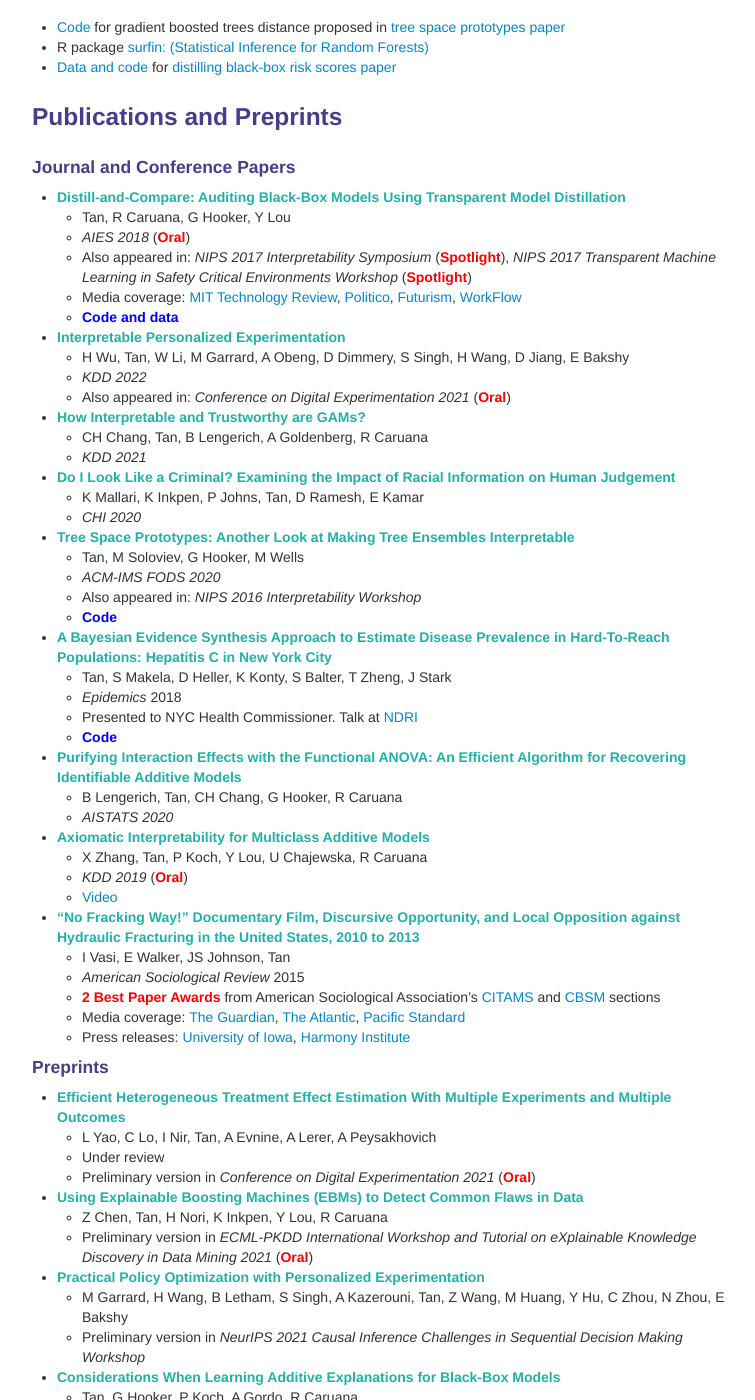
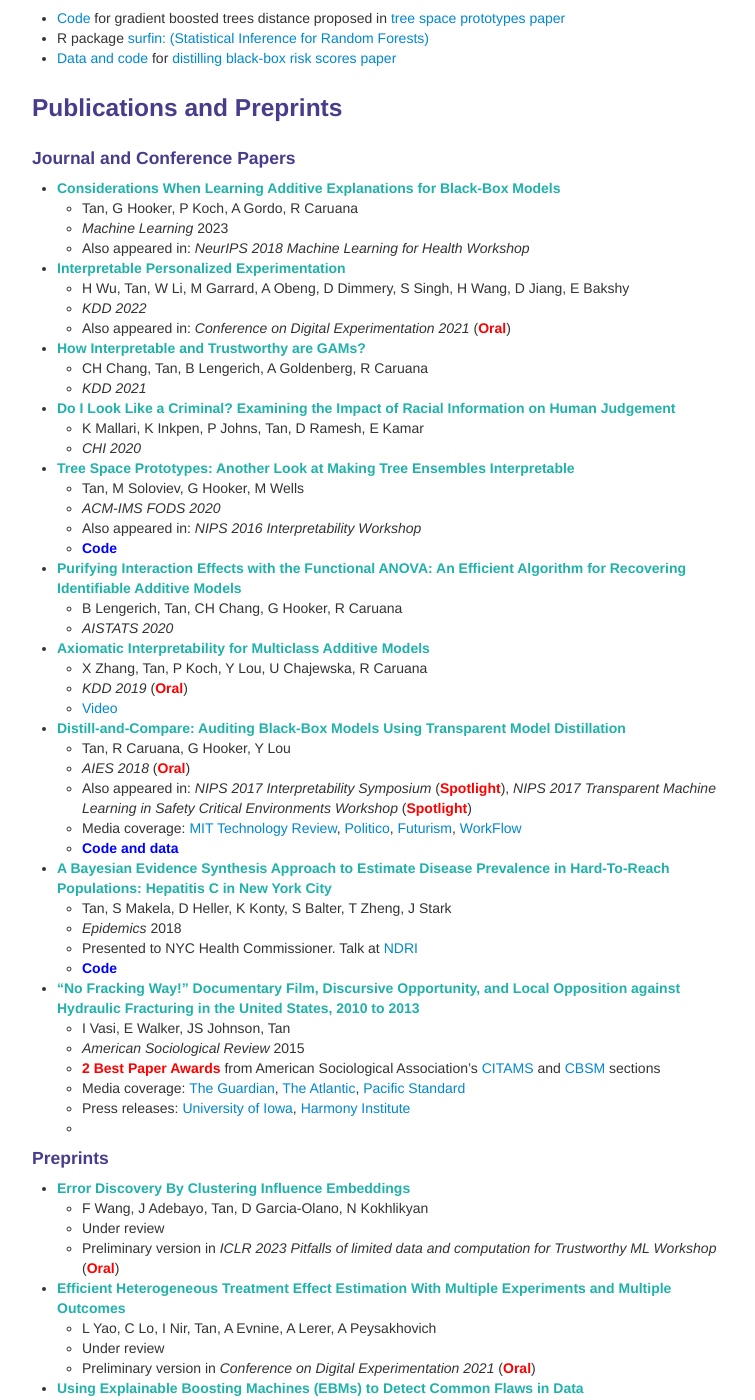
Before and after one commit to shftan/shftan.github.io, a Jekyll site: the page built from index.md, in a window 1280 px wide and 1400 px high, scrolled down 1024 px. Shown: the whole window, without its empty margins (258-1013 px from the left). Built offline with Jekyll 4.4.1, drawn with Linux system fonts in a browser that asks for light colours; part of the change alters nothing that is shown; some of the changed text lies outside the part shown.

Commit message:
Update index.md

```diff
--- a/index.md
+++ b/index.md
@@ -18,19 +18,19 @@ keywords: Sarah Tan, Facebook, Cornell, UCSF, statistics, interpretability, caus
         </div>
 
         <div class="span8">
-                <p>I am a research scientist in Responsible AI, working on fairness and experimentation topics. I am also interested in causal inference and interpretability. I received my PhD in Statistics from <a href="https://stat.cornell.edu/">Cornell University</a>, where I was advised by <a href="http://faculty.bscb.cornell.edu/~hooker/">Giles Hooker</a> and <a href="https://courses.cit.cornell.edu/mtw1/">Martin Wells</a>, with <a href="https://www.cs.cornell.edu/people/tj/">Thorsten Joachims</a> and <a href="https://www.microsoft.com/en-us/research/people/rcaruana/">Rich Caruana</a> on my committee. I co-founded the <a href="https://www.trustworthyml.org/">Trustworthy ML Initiative</a>.</p>
+                <p>I am a research scientist in Responsible AI, working on fairness and experimentation topics. I am also interested in causal inference, interpretability, and healthcare. I received my PhD in Statistics from <a href="https://stat.cornell.edu/">Cornell University</a>, where I was advised by <a href="http://faculty.bscb.cornell.edu/~hooker/">Giles Hooker</a> and <a href="https://courses.cit.cornell.edu/mtw1/">Martin Wells</a>, with <a href="https://www.cs.cornell.edu/people/tj/">Thorsten Joachims</a> and <a href="https://www.microsoft.com/en-us/research/people/rcaruana/">Rich Caruana</a> on my committee. I co-founded the <a href="https://www.trustworthyml.org/">Trustworthy ML Initiative</a> and am president of Women in Machine Learning (WiML). Currently, I also hold a Visiting Scientist appointment at Cornell University.</p>
 
-<p>Previously, I studied at Berkeley and Columbia, and worked in public policy in NYC, including the health department and public hospitals system. I was also a <a href="http://www.dssgfellowship.org/">Data Science for Social Good</a> fellow. I was fortunate to spend summers at Microsoft Research, working with <a href="https://www.microsoft.com/en-us/research/people/rcaruana/">Rich Caruana</a>, <a href="https://www.microsoft.com/en-us/research/people/kori/">Kori Inkpen</a>, and <a href="https://www.microsoft.com/en-us/research/people/eckamar/">Ece Kamar</a>. Towards the end of my PhD studies, I was a visiting student and bioinformatics programmer at <a href="https://epibiostat.ucsf.edu/">UCSF</a> medical school.</p>
+<p>Previously, I studied at Berkeley and Columbia, and worked in public policy in NYC, including the health department and public hospitals system. I was also a <a href="http://www.dssgfellowship.org/">Data Science for Social Good</a> fellow. I was fortunate to spend summers at Microsoft Research, working with <a href="https://www.microsoft.com/en-us/research/people/rcaruana/">Rich Caruana</a>, <a href="https://www.microsoft.com/en-us/research/people/kori/">Kori Inkpen</a>, and <a href="https://www.microsoft.com/en-us/research/people/eckamar/">Ece Kamar</a>. Towards the end of my PhD studies, I was a visiting student and bioinformatics programmer at <a href="https://epibiostat.ucsf.edu/">UCSF</a> medical school. I joined Facebook (now Meta) after completing my PhD, and worked in Core Data Science before moving to Responsible AI.</p>
 
         </div>
 </div>
 
 <div class="row-fluid" id="contact"><h3>Contact</h3></div>
-I'm currently based in Seattle. You can reach me at shftan@gmail.com.
+I'm currently based in Seattle. You can reach me at ht395@cornell.edu.
 
 <div class="row-fluid" id="news"><h3>News</h3>
 </div>
-- 1/23: Have a new preprint coming out on "Error Discovery By Clustering Influence Embeddings", with Fulton Wang, Julius Adebayo, Diego Garcia-Olano, and Narine Kokhlikyan. It was fun to work on comparing influence embeddings and CLIP embeddings on different neural net architectures. We are excited to share our preprint soon!
+- 1/23: Starting a Visiting Scientist appointment at Cornell University.
 - 1/23: I have been elected president of the [Women in Machine Learning](https://wimlworkshop.org) organization (WiML).
 - 1/23: I will be the Tutorial Chair for [FAccT 2023](https://facctconference.org/2023/index.html).
 - 9/21: I will be the Diversity & Inclusion Chair for [AISTATS 2022](http://aistats.org/aistats2022/).
@@ -56,12 +56,10 @@ For other news, click <a class="paper" href="oldernews.html">here</a>.
 <div class="row-fluid" id="publications"><h3>Publications and Preprints</h3>
 </div>
 <h4>Journal and Conference Papers</h4>
-- <a class="paper" href="https://arxiv.org/abs/1710.06169">Distill-and-Compare: Auditing Black-Box Models Using Transparent Model Distillation</a>
-   - Tan, R Caruana, G Hooker, Y Lou
-   - _AIES 2018_ (<span class="highlight">Oral</span>)
-   - Also appeared in: _NIPS 2017 Interpretability Symposium_ (<span class="highlight">Spotlight</span>), _NIPS 2017 Transparent Machine Learning in Safety Critical Environments Workshop_ (<span class="highlight">Spotlight</span>)
-   - Media coverage: [MIT Technology Review](https://www.technologyreview.com/s/609338/new-research-aims-to-solve-the-problem-of-ai-bias-in-black-box-algorithms/), [Politico](https://www.politico.com/agenda/story/2018/02/07/algorithmic-bias-software-recommendations-000631), [Futurism](https://futurism.com/ai-bias-black-box/), [WorkFlow](https://www.servicenow.com/workflow/algorithmic-audit.html)
-   - <a class="resource" href="https://github.com/shftan/auditblackbox">Code and data</a>
+- <a class="paper" href="https://arxiv.org/abs/1801.08640">Considerations When Learning Additive Explanations for Black-Box Models</a>
+   - Tan, G Hooker, P Koch, A Gordo, R Caruana
+   - _Machine Learning_ 2023
+   - Also appeared in: _NeurIPS 2018 Machine Learning for Health Workshop_
 - <a class="paper" href="https://arxiv.org/abs/2111.03267">Interpretable Personalized Experimentation</a>
    - H Wu, Tan, W Li, M Garrard, A Obeng, D Dimmery, S Singh, H Wang, D Jiang, E Bakshy
    - _KDD 2022_
@@ -77,11 +75,6 @@ For other news, click <a class="paper" href="oldernews.html">here</a>.
    - _ACM-IMS FODS 2020_
    - Also appeared in: _NIPS 2016 Interpretability Workshop_
    - <a class="resource" href="https://github.com/shftan/tree_ensemble_distance">Code</a>
-- <a class="paper" href="https://www.sciencedirect.com/science/article/pii/S1755436516300755">A Bayesian Evidence Synthesis Approach to Estimate Disease Prevalence in Hard-To-Reach Populations: Hepatitis C in New York City</a>
-   - Tan, S Makela, D Heller, K Konty, S Balter, T Zheng, J Stark
-   - _Epidemics_ 2018
-   - Presented to NYC Health Commissioner. Talk at [NDRI](http://www.ndri.org)
-   - <a class="resource" href="https://www.sciencedirect.com/science/article/pii/S1755436516300755?via%3Dihub#sec0190">Code</a>
 - <a class="paper" href="http://proceedings.mlr.press/v108/lengerich20a/lengerich20a.pdf">Purifying Interaction Effects with the Functional ANOVA: An Efficient Algorithm for Recovering Identifiable Additive Models</a>
    - B Lengerich, Tan, CH Chang, G Hooker, R Caruana
    - _AISTATS 2020_
@@ -89,13 +82,29 @@ For other news, click <a class="paper" href="oldernews.html">here</a>.
    - X Zhang, Tan, P Koch, Y Lou, U Chajewska, R Caruana
    - _KDD 2019_ (<span class="highlight">Oral</span>)
    - [Video](https://drive.google.com/file/d/14ECmVDOfW0kOBra68ZSHoeSq8nGdePF5/view?usp=sharing)
+- <a class="paper" href="https://arxiv.org/abs/1710.06169">Distill-and-Compare: Auditing Black-Box Models Using Transparent Model Distillation</a>
+   - Tan, R Caruana, G Hooker, Y Lou
+   - _AIES 2018_ (<span class="highlight">Oral</span>)
+   - Also appeared in: _NIPS 2017 Interpretability Symposium_ (<span class="highlight">Spotlight</span>), _NIPS 2017 Transparent Machine Learning in Safety Critical Environments Workshop_ (<span class="highlight">Spotlight</span>)
+   - Media coverage: [MIT Technology Review](https://www.technologyreview.com/s/609338/new-research-aims-to-solve-the-problem-of-ai-bias-in-black-box-algorithms/), [Politico](https://www.politico.com/agenda/story/2018/02/07/algorithmic-bias-software-recommendations-000631), [Futurism](https://futurism.com/ai-bias-black-box/), [WorkFlow](https://www.servicenow.com/workflow/algorithmic-audit.html)
+   - <a class="resource" href="https://github.com/shftan/auditblackbox">Code and data</a>
+- <a class="paper" href="https://www.sciencedirect.com/science/article/pii/S1755436516300755">A Bayesian Evidence Synthesis Approach to Estimate Disease Prevalence in Hard-To-Reach Populations: Hepatitis C in New York City</a>
+   - Tan, S Makela, D Heller, K Konty, S Balter, T Zheng, J Stark
+   - _Epidemics_ 2018
+   - Presented to NYC Health Commissioner. Talk at [NDRI](http://www.ndri.org)
+   - <a class="resource" href="https://www.sciencedirect.com/science/article/pii/S1755436516300755?via%3Dihub#sec0190">Code</a>
 - <a class="paper" href="http://journals.sagepub.com/doi/abs/10.1177/0003122415598534">"No Fracking Way!" Documentary Film, Discursive Opportunity, and Local Opposition against Hydraulic Fracturing in the United States, 2010 to 2013</a>
    - I Vasi, E Walker, JS Johnson, Tan
    - _American Sociological Review_ 2015
    - <span class="highlight">2 Best Paper Awards</span> from American Sociological Association's [CITAMS](https://citams.org/citasa-awards) and [CBSM](http://cbsm-asa.org/awards) sections
    - Media coverage: [The Guardian](https://www.theguardian.com/environment/2015/sep/02/gasland-hbo-documentary-fracking-opposition), [The Atlantic](https://www.theatlantic.com/entertainment/archive/2017/02/a-common-theme-for-this-years-oscar-nominated-documentaries/517638/), [Pacific Standard](https://psmag.com/environment/a-fracking-effective-film)
    - Press releases: [University of Iowa](http://www.newswise.com/articles/the-power-of-film), [Harmony Institute](https://harmonylabs.org/gasland)
+   -
 <h4>Preprints</h4>
+- <span class="paper">Error Discovery By Clustering Influence Embeddings</span>
+   - F Wang, J Adebayo, Tan, D Garcia-Olano, N Kokhlikyan
+   - Under review
+   - Preliminary version in _ICLR 2023 Pitfalls of limited data and computation for Trustworthy ML Workshop_ (<span class="highlight">Oral</span>)
 - <a class="paper" href="https://arxiv.org/abs/2206.04907">Efficient Heterogeneous Treatment Effect Estimation With Multiple Experiments and Multiple Outcomes</a>
    - L Yao, C Lo, I Nir, Tan, A Evnine, A Lerer, A Peysakhovich
    - Under review
@@ -106,10 +115,6 @@ For other news, click <a class="paper" href="oldernews.html">here</a>.
 - <span class="paper">Practical Policy Optimization with Personalized Experimentation</span>
    - M Garrard, H Wang, B Letham, S Singh, A Kazerouni, Tan, Z Wang, M Huang, Y Hu, C Zhou, N Zhou, E Bakshy
    - Preliminary version in _NeurIPS 2021 Causal Inference Challenges in Sequential Decision Making Workshop_
-- <a class="paper" href="https://arxiv.org/abs/1801.08640">Considerations When Learning Additive Explanations for Black-Box Models</a>
-   - Tan, G Hooker, P Koch, A Gordo, R Caruana
-   - Under review
-   - Preliminary version in _NeurIPS 2018 Machine Learning for Health Workshop_
 - <a class="paper" href="papers/turkercompas.pdf">Investigating Human + Machine Complementarity: A Case Study on Recidivism</a>
    - Tan, J Adebayo, K Inkpen, E Kamar
    - Under review
@@ -130,7 +135,7 @@ For older publications and posters, click <a class="paper" href="olderpublicatio
 - [Women in Machine Learning](https://wimlworkshop.org) organization (WiML) President (2023 - Present), Vice President (2019 - 2020), Director (2018 - 2019, 2020 - 2023)
 - Area chair: [FAccT](https://facctconference.org/index.html), [Machine Learning for Health Symposium](https://ml4health.github.io), [Algorithmic Fairness through the Lens of Causality and Privacy](https://www.afciworkshop.org/), [Algorithms Towards Ethical and Privacy Challenges in Social Media Recommendation System](https://sites.google.com/view/aesm2022/home)
 - Reviewer:
-  - Conferences: NeurIPS, ICML, ICLR, AISTATS, FAccT, KDD, AAAI, WWW, [CHIL](https://www.chilconference.org/)
+  - Conferences: NeurIPS, ICML, ICLR, AISTATS, FAccT, AIES, KDD, AAAI, WWW, [CHIL](https://www.chilconference.org/)
   - Journals: TMLR, JAIR, Nature, Machine Learning, TPAMI, TIST, Journal of Biomedical and Health Informatics
   - Workshops: [Fair ML for Health](https://www.fairmlforhealth.com/), [Human-Centric Machine Learning](https://sites.google.com/view/hcml-2019), [Machine Learning for Health](https://ml4health.github.io/2019/), [Human In the Loop Learning](https://sites.google.com/view/hill2019/home), [Safe ML](https://sites.google.com/view/safeml-iclr2019/home), [Computer Vision for Agriculture](https://www.cv4gc.org/cv4a2020/), [Algorithmic Fairness through the Lens of Causality and Interpretability](https://www.afciworkshop.org/), [AI for Public Health Workshop](https://aiforpublichealth.github.io/), [Human in the Loop Learning](https://www.icml-hill.com/), [Algorithmic Fairness through the Lens of Causality and Robustness](https://www.afciworkshop.org/),
   - Programs: <a href="http://www.dssgfellowship.org/">Data Science for Social Good</a>
```
